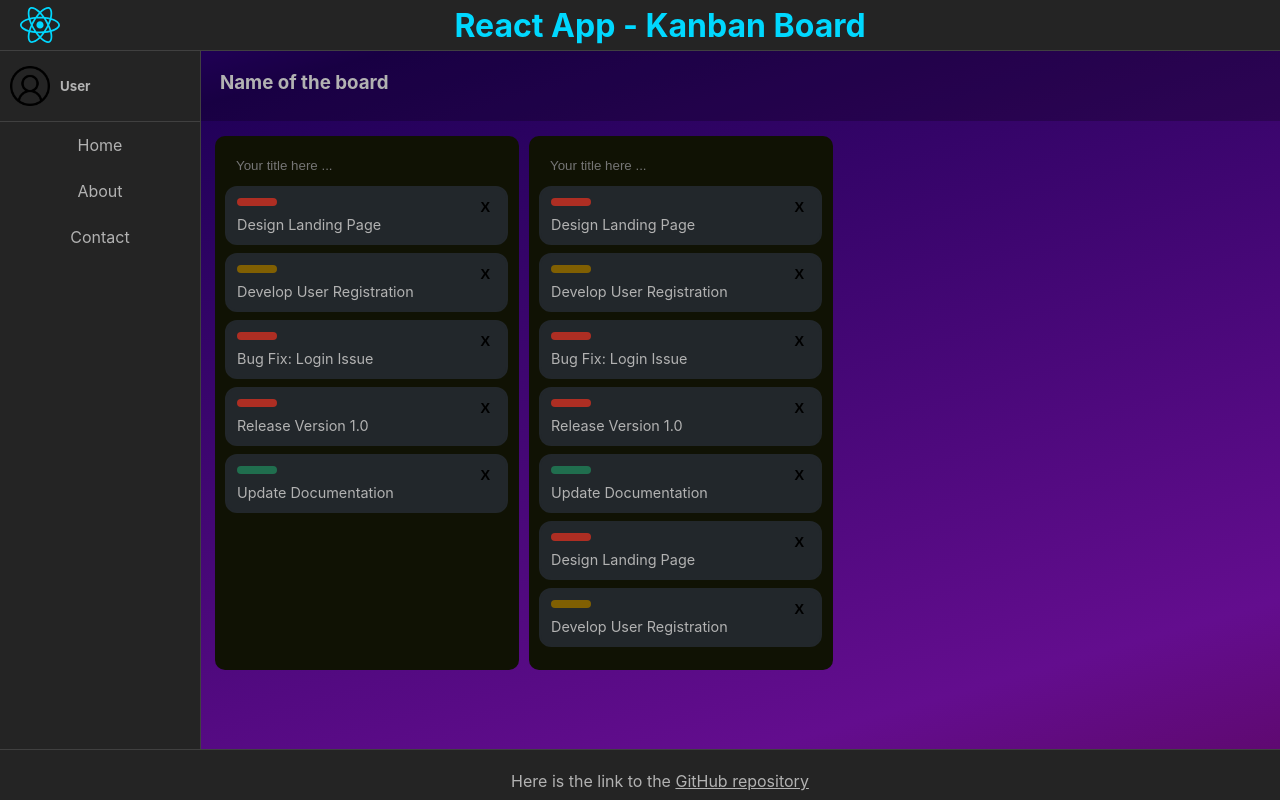
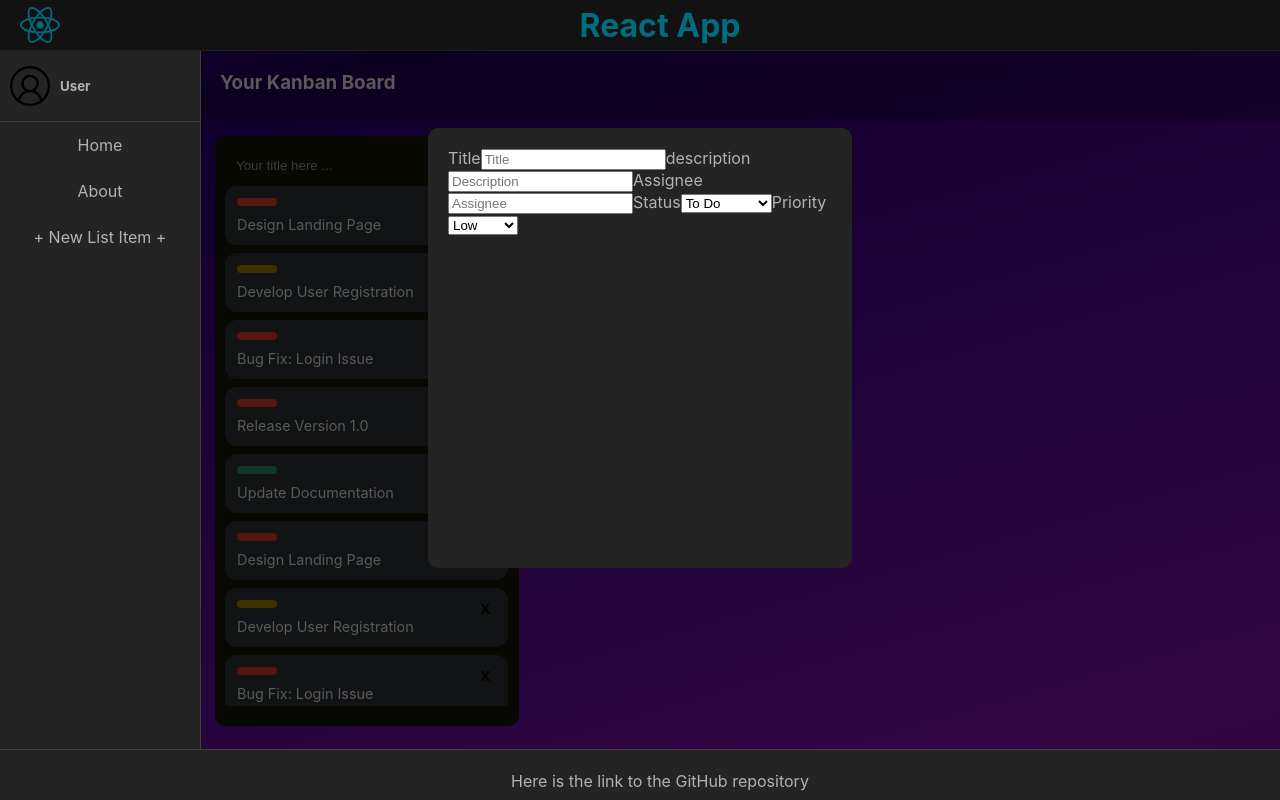
Before and after one commit to bendfriedman/React-App, a React (Vite) app: page / in a window 1280 px wide. Built offline with nearby package versions, Linux system fonts and the light colour scheme.

Commit message:
added item details and started the popup for the newCard

```diff
--- a/src/App.css
+++ b/src/App.css
@@ -65,7 +65,7 @@ header > h1 {
 
 main {
   position: fixed;
-  height: 90%;
+  height: 100%;
   width: 100%;
   margin-left: 200px;
   background: rgb(2, 0, 29);
@@ -171,12 +171,12 @@ footer {
   cursor: pointer;
 }
 
-.cross-img {
-  width: 10px;
+.delete-btn:hover {
+  color: #b2b2b2;
 }
 
 .delete-btn:active {
-  color: #b2b2b2;
+  color: #404040;
 }
 
 #priority-label {
@@ -185,3 +185,28 @@ footer {
   text-align: center;
   border-radius: 5px;
 }
+
+#popup {
+  /* display: none; */
+  position: fixed;
+  z-index: 98;
+  left: 0;
+  top: 0;
+  width: 100%;
+  height: 100%;
+  background-color: rgba(0, 0, 0, 0.5);
+}
+
+#inside-popup {
+  display: block;
+  overflow: hidden;
+  width: 30%;
+  height: 50%;
+  background-color: #242424;
+  z-index: 99;
+  margin-left: auto;
+  margin-right: auto;
+  margin-top: 10%;
+  padding: 20px;
+  border-radius: 10px;
+}
--- a/src/App.jsx
+++ b/src/App.jsx
@@ -1,20 +1,23 @@
 import "./App.css";
 import logo from "./assets/react.svg";
-import data from "./assets/data.json";
-import data2 from "./assets/data2.json";
-import List from "./components/List";
 import { Route, Routes, Link } from "react-router-dom";
 import { HomePage } from "./pages/HomePage";
 import { About } from "./pages/About";
 import { NotFound } from "./pages/NotFound";
 import userImg from "./assets/user.png";
+import { ItemDetails } from "./pages/ItemDetails";
+import data from "./assets/data.json";
+import { useState } from "react";
+import { NewCard } from "./components/NewCard";
 
 function App() {
+  const [cardData, setCardData] = useState(data);
+
   return (
     <>
       <header>
         <img id="logo" src={logo} alt="image of logo" />
-        <h1>React App - Kanban Board</h1>
+        <h1>React App</h1>
         <div></div>
       </header>
       <div className="sidebar">
@@ -32,8 +35,8 @@ function App() {
           <Link to="/about">
             <li>About</li>
           </Link>
-          <Link to="/contact">
-            <li>Contact</li>
+          <Link to="/create-card">
+            <li>+ New List Item +</li>
           </Link>
         </ul>
       </div>
@@ -41,20 +44,15 @@ function App() {
         <Routes>
           <Route
             path="/"
-            element={
-              <>
-                <section id="board-header">
-                  <h3>Name of the board</h3>
-                </section>
-                <section id="list-section">
-                  <List data={data} />
-                  <List data={data2} />
-                </section>
-              </>
-            }
+            element={<HomePage cardData={cardData} setCardData={setCardData} />}
           />
           <Route path="/about" element={<About />} />
           <Route path="*" element={<NotFound />} />
+          <Route
+            path="/card/:cardId"
+            element={<ItemDetails cardData={cardData} />}
+          />
+          <Route path="/create-card" element={<NewCard />} />
         </Routes>
       </main>
       <footer>
--- a/src/assets/data.json
+++ b/src/assets/data.json
@@ -48,5 +48,155 @@
     "priority": "Low",
     "createdDate": "2023-09-19",
     "dueDate": "2023-09-30"
+  },
+  {
+    "id": "6",
+    "title": "Design Landing Page",
+    "description": "Create a visually appealing landing page for the website.",
+    "assignee": "Mary Davis",
+    "status": "To Do",
+    "priority": "High",
+    "createdDate": "2023-09-15",
+    "dueDate": "2023-09-30"
+  },
+  {
+    "id": "7",
+    "title": "Develop User Registration",
+    "description": "Implement user registration functionality with email verification.",
+    "assignee": "Jane Smith",
+    "status": "In Progress",
+    "priority": "Medium",
+    "createdDate": "2023-09-16",
+    "dueDate": "2023-10-10"
+  },
+  {
+    "id": "8",
+    "title": "Bug Fix: Login Issue",
+    "description": "Investigate and fix the login problem reported by users.",
+    "assignee": "Mark Johnson",
+    "status": "In Progress",
+    "priority": "High",
+    "createdDate": "2023-09-17",
+    "dueDate": "2023-09-25"
+  },
+  {
+    "id": "9",
+    "title": "Release Version 1.0",
+    "description": "Prepare for the release of the first version of the application.",
+    "assignee": "Sarah Brown",
+    "status": "To Do",
+    "priority": "High",
+    "createdDate": "2023-09-18",
+    "dueDate": "2023-10-05"
+  },
+  {
+    "id": "10",
+    "title": "Update Documentation",
+    "description": "Update user documentation with the latest features and changes.",
+    "assignee": "David Wilson",
+    "status": "Done",
+    "priority": "Low",
+    "createdDate": "2023-09-19",
+    "dueDate": "2023-09-30"
+  },
+  {
+    "id": "11",
+    "title": "Design Landing Page",
+    "description": "Create a visually appealing landing page for the website.",
+    "assignee": "Mary Davis",
+    "status": "To Do",
+    "priority": "High",
+    "createdDate": "2023-09-15",
+    "dueDate": "2023-09-30"
+  },
+  {
+    "id": "12",
+    "title": "Develop User Registration",
+    "description": "Implement user registration functionality with email verification.",
+    "assignee": "Jane Smith",
+    "status": "In Progress",
+    "priority": "Medium",
+    "createdDate": "2023-09-16",
+    "dueDate": "2023-10-10"
+  },
+  {
+    "id": "13",
+    "title": "Bug Fix: Login Issue",
+    "description": "Investigate and fix the login problem reported by users.",
+    "assignee": "Mark Johnson",
+    "status": "In Progress",
+    "priority": "High",
+    "createdDate": "2023-09-17",
+    "dueDate": "2023-09-25"
+  },
+  {
+    "id": "14",
+    "title": "Release Version 1.0",
+    "description": "Prepare for the release of the first version of the application.",
+    "assignee": "Sarah Brown",
+    "status": "To Do",
+    "priority": "High",
+    "createdDate": "2023-09-18",
+    "dueDate": "2023-10-05"
+  },
+  {
+    "id": "15",
+    "title": "Update Documentation",
+    "description": "Update user documentation with the latest features and changes.",
+    "assignee": "David Wilson",
+    "status": "Done",
+    "priority": "Low",
+    "createdDate": "2023-09-19",
+    "dueDate": "2023-09-30"
+  },
+  {
+    "id": "16",
+    "title": "Design Landing Page",
+    "description": "Create a visually appealing landing page for the website.",
+    "assignee": "Mary Davis",
+    "status": "To Do",
+    "priority": "High",
+    "createdDate": "2023-09-15",
+    "dueDate": "2023-09-30"
+  },
+  {
+    "id": "17",
+    "title": "Develop User Registration",
+    "description": "Implement user registration functionality with email verification.",
+    "assignee": "Jane Smith",
+    "status": "In Progress",
+    "priority": "Medium",
+    "createdDate": "2023-09-16",
+    "dueDate": "2023-10-10"
+  },
+  {
+    "id": "18",
+    "title": "Bug Fix: Login Issue",
+    "description": "Investigate and fix the login problem reported by users.",
+    "assignee": "Mark Johnson",
+    "status": "In Progress",
+    "priority": "High",
+    "createdDate": "2023-09-17",
+    "dueDate": "2023-09-25"
+  },
+  {
+    "id": "19",
+    "title": "Release Version 1.0",
+    "description": "Prepare for the release of the first version of the application.",
+    "assignee": "Sarah Brown",
+    "status": "To Do",
+    "priority": "High",
+    "createdDate": "2023-09-18",
+    "dueDate": "2023-10-05"
+  },
+  {
+    "id": "20",
+    "title": "Update Documentation",
+    "description": "Update user documentation with the latest features and changes.",
+    "assignee": "David Wilson",
+    "status": "Done",
+    "priority": "Low",
+    "createdDate": "2023-09-19",
+    "dueDate": "2023-09-30"
   }
 ]
--- a/src/assets/data2.json
+++ b/src/assets/data2.json
@@ -1,54 +1,4 @@
 [
-  {
-    "id": "1",
-    "title": "Design Landing Page",
-    "description": "Create a visually appealing landing page for the website.",
-    "assignee": "Mary Davis",
-    "status": "To Do",
-    "priority": "High",
-    "createdDate": "2023-09-15",
-    "dueDate": "2023-09-30"
-  },
-  {
-    "id": "2",
-    "title": "Develop User Registration",
-    "description": "Implement user registration functionality with email verification.",
-    "assignee": "Jane Smith",
-    "status": "In Progress",
-    "priority": "Medium",
-    "createdDate": "2023-09-16",
-    "dueDate": "2023-10-10"
-  },
-  {
-    "id": "3",
-    "title": "Bug Fix: Login Issue",
-    "description": "Investigate and fix the login problem reported by users.",
-    "assignee": "Mark Johnson",
-    "status": "In Progress",
-    "priority": "High",
-    "createdDate": "2023-09-17",
-    "dueDate": "2023-09-25"
-  },
-  {
-    "id": "4",
-    "title": "Release Version 1.0",
-    "description": "Prepare for the release of the first version of the application.",
-    "assignee": "Sarah Brown",
-    "status": "To Do",
-    "priority": "High",
-    "createdDate": "2023-09-18",
-    "dueDate": "2023-10-05"
-  },
-  {
-    "id": "5",
-    "title": "Update Documentation",
-    "description": "Update user documentation with the latest features and changes.",
-    "assignee": "David Wilson",
-    "status": "Done",
-    "priority": "Low",
-    "createdDate": "2023-09-19",
-    "dueDate": "2023-09-30"
-  },
   {
     "id": "6",
     "title": "Design Landing Page",
@@ -148,5 +98,55 @@
     "priority": "Low",
     "createdDate": "2023-09-19",
     "dueDate": "2023-09-30"
+  },
+  {
+    "id": "16",
+    "title": "Design Landing Page",
+    "description": "Create a visually appealing landing page for the website.",
+    "assignee": "Mary Davis",
+    "status": "To Do",
+    "priority": "High",
+    "createdDate": "2023-09-15",
+    "dueDate": "2023-09-30"
+  },
+  {
+    "id": "17",
+    "title": "Develop User Registration",
+    "description": "Implement user registration functionality with email verification.",
+    "assignee": "Jane Smith",
+    "status": "In Progress",
+    "priority": "Medium",
+    "createdDate": "2023-09-16",
+    "dueDate": "2023-10-10"
+  },
+  {
+    "id": "18",
+    "title": "Bug Fix: Login Issue",
+    "description": "Investigate and fix the login problem reported by users.",
+    "assignee": "Mark Johnson",
+    "status": "In Progress",
+    "priority": "High",
+    "createdDate": "2023-09-17",
+    "dueDate": "2023-09-25"
+  },
+  {
+    "id": "19",
+    "title": "Release Version 1.0",
+    "description": "Prepare for the release of the first version of the application.",
+    "assignee": "Sarah Brown",
+    "status": "To Do",
+    "priority": "High",
+    "createdDate": "2023-09-18",
+    "dueDate": "2023-10-05"
+  },
+  {
+    "id": "20",
+    "title": "Update Documentation",
+    "description": "Update user documentation with the latest features and changes.",
+    "assignee": "David Wilson",
+    "status": "Done",
+    "priority": "Low",
+    "createdDate": "2023-09-19",
+    "dueDate": "2023-09-30"
   }
 ]
--- a/src/components/List.jsx
+++ b/src/components/List.jsx
@@ -1,9 +1,7 @@
-import { useState } from "react";
 import { Card } from "./Card";
+import { Link } from "react-router-dom";
 
-export default function List({ data }) {
-  const [cardData, setCardData] = useState(data);
-
+export default function List({ cardData, setCardData }) {
   return (
     <div id="list">
       <div id="list-title">
@@ -17,12 +15,13 @@ export default function List({ data }) {
       <div id="list-items">
         {cardData.map((dataElement) => {
           return (
-            <Card
-              dataElement={dataElement}
-              allData={cardData}
-              setCardData={setCardData}
-              key={dataElement.id}
-            />
+            <Link to={`/card/${dataElement.id}`} key={dataElement.id}>
+              <Card
+                dataElement={dataElement}
+                cardData={cardData}
+                setCardData={setCardData}
+              />
+            </Link>
           );
         })}
       </div>
--- /dev/null
+++ b/src/components/NewCard.jsx
@@ -0,0 +1,55 @@
+export const NewCard = ({ cardData, setCardData }) => {
+  return (
+    <div>
+      <div id="popup">
+        <div id="inside-popup">
+          <form>
+            <label>
+              Title
+              <input placeholder="Title" type="text" />
+            </label>
+            <label>
+              description
+              <input placeholder="Description" type="text" />
+            </label>
+            <label>
+              Assignee
+              <input placeholder="Assignee" type="text" />
+            </label>
+            <label>
+              Status
+              <select name="Status">
+                <option value="To Do">To Do</option>
+                <option value="In Progress">In Progress</option>
+                <option value="Done">Done</option>
+              </select>
+            </label>
+            <label>
+              Priority
+              <select name="Priority">
+                <option value="Low">Low</option>
+                <option value="Medium">Medium</option>
+                <option value="High">High</option>
+              </select>
+            </label>
+            {/* <label>
+                Created Date
+                <input name="CreatedDate"
+                type="number"
+                placeholder="Created Date"
+            </label> */}
+          </form>
+        </div>
+      </div>
+    </div>
+  );
+};
+
+//   <div>title:  </div>
+//   <div>description:  </div>
+//   <div>assignee:  </div>
+//   <div>status:  </div>
+//   <div>priority: </div>
+//   <div>createdDate:  </div>
+//   <div>dueDate: </div>
+// </div>;
--- a/src/index.css
+++ b/src/index.css
@@ -19,6 +19,7 @@ h5 {
 
 a {
   color: #b2b2b2;
+  text-decoration: none;
 }
 
 a:hover {
--- a/src/pages/HomePage.jsx
+++ b/src/pages/HomePage.jsx
@@ -1,12 +1,16 @@
-export const HomePage = () => {
+import List from "../components/List";
+import { NewCard } from "../components/NewCard";
+
+export const HomePage = ({ cardData, setCardData }) => {
   return (
     <>
       <section id="board-header">
-        <h3>Name of the board</h3>
+        <h3>Your Kanban Board</h3>
       </section>
       <section id="list-section">
-        <List data={data} />
-        <List data={data2} />
+        <List cardData={cardData} setCardData={setCardData} />
+
+        <NewCard cardData={cardData} setCardData={setCardData} />
       </section>
     </>
   );
```
Also changed, not shown: src/components/Card.jsx (+6 -4 lines), src/pages/About.jsx (+15 -1 lines), src/pages/ItemDetails.jsx (+20 -2 lines).
